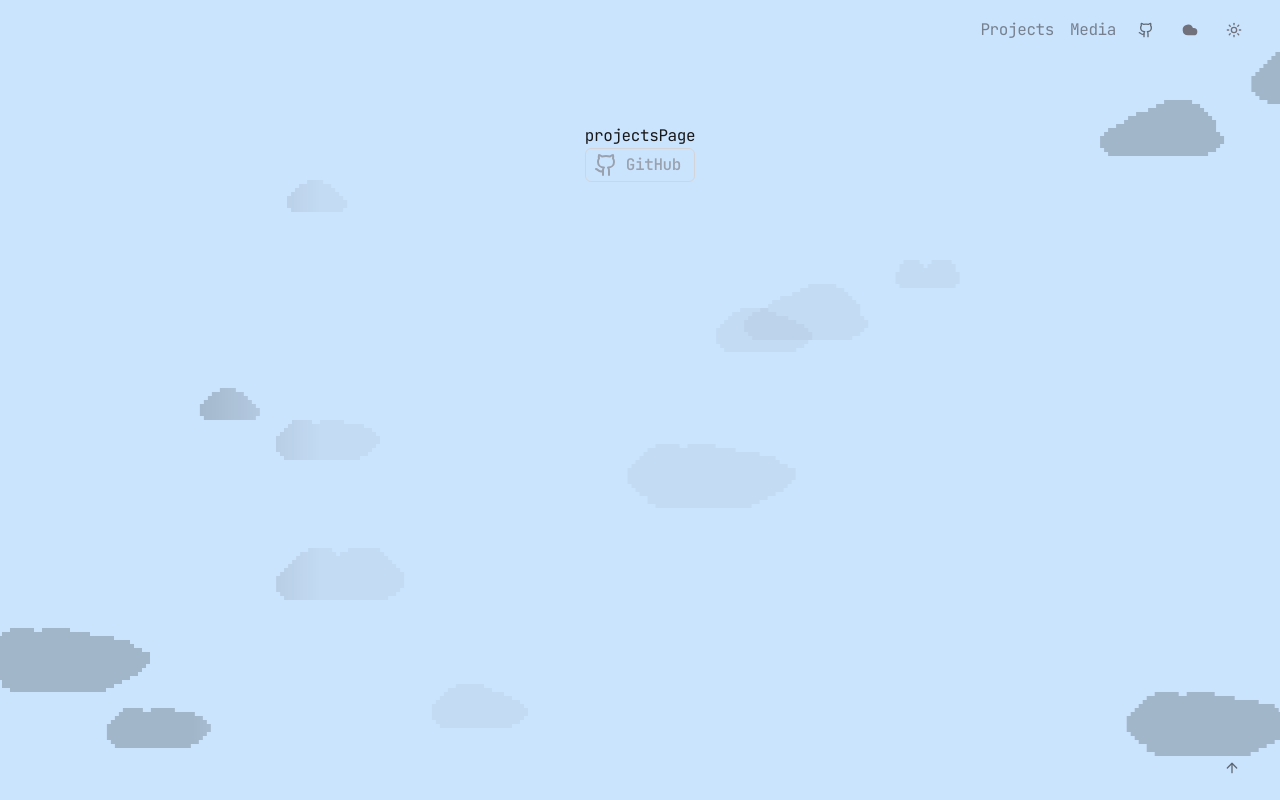
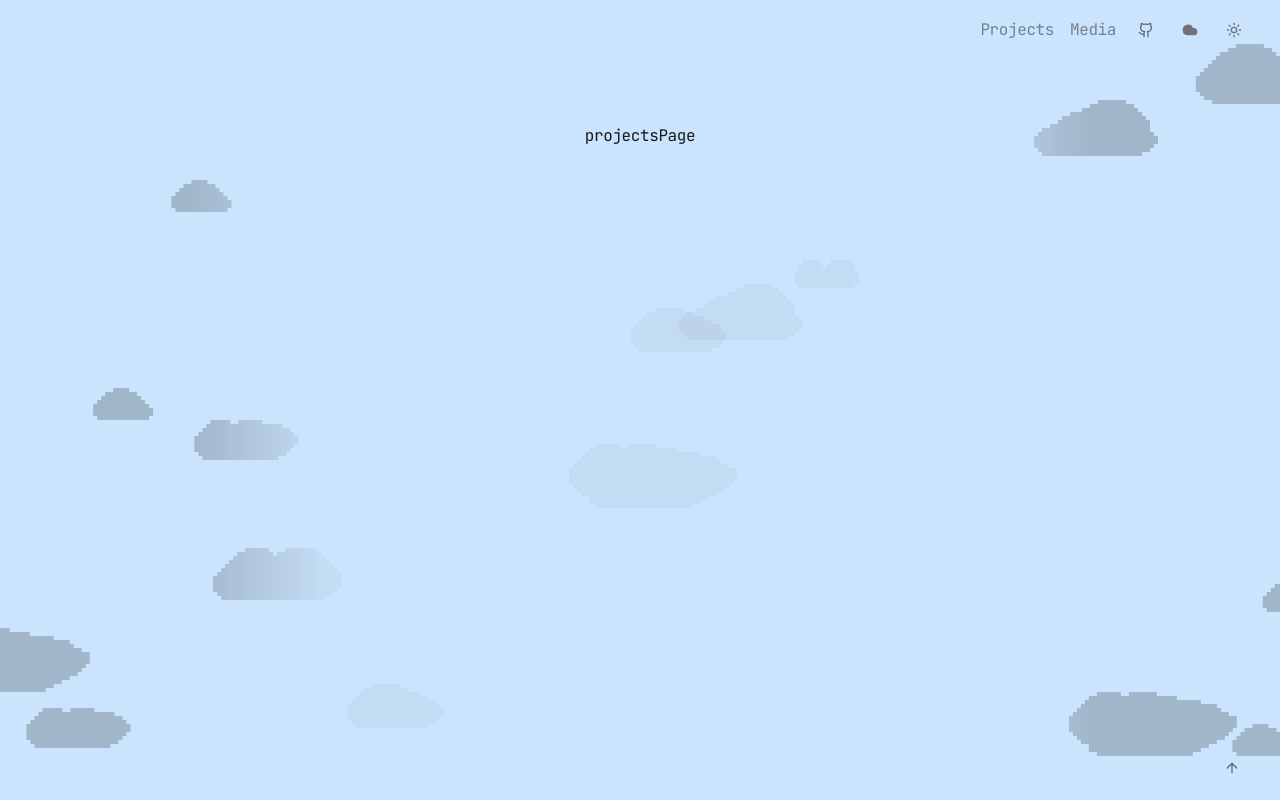
Before and after one commit to Awhalen1999/portfolio, a Next.js app: page /projects in a window 1280 px wide. Built offline with nearby package versions, Linux system fonts and the light colour scheme.

Commit message:
page content

```diff
--- a/app/(content)/projects/page.tsx
+++ b/app/(content)/projects/page.tsx
@@ -3,19 +3,7 @@
 import React from 'react'
 
 const projectsPage = () => {
-  return (
-    <div>
-      projectsPage
-      <IconButton
-        icon={<Github />}
-        hoverBg="hover:bg-blue-600/10"
-        hoverText="hover:text-blue-400"
-        href="https://github.com/awhalen1999"
-      >
-        GitHub
-      </IconButton>
-    </div>
-  )
+  return <div>projectsPage</div>
 }
 
 export default projectsPage
--- a/app/page.tsx
+++ b/app/page.tsx
@@ -7,7 +7,7 @@
 
 export default function AboutPage() {
   return (
-    <TextFade direction="up">
+    <TextFade direction="up" className="mx-auto max-w-xl">
       {/* Main text sections */}
       <h1 className="text-header-main mb-5 text-zinc-900 dark:text-zinc-200">
         Alex Whalen
```
